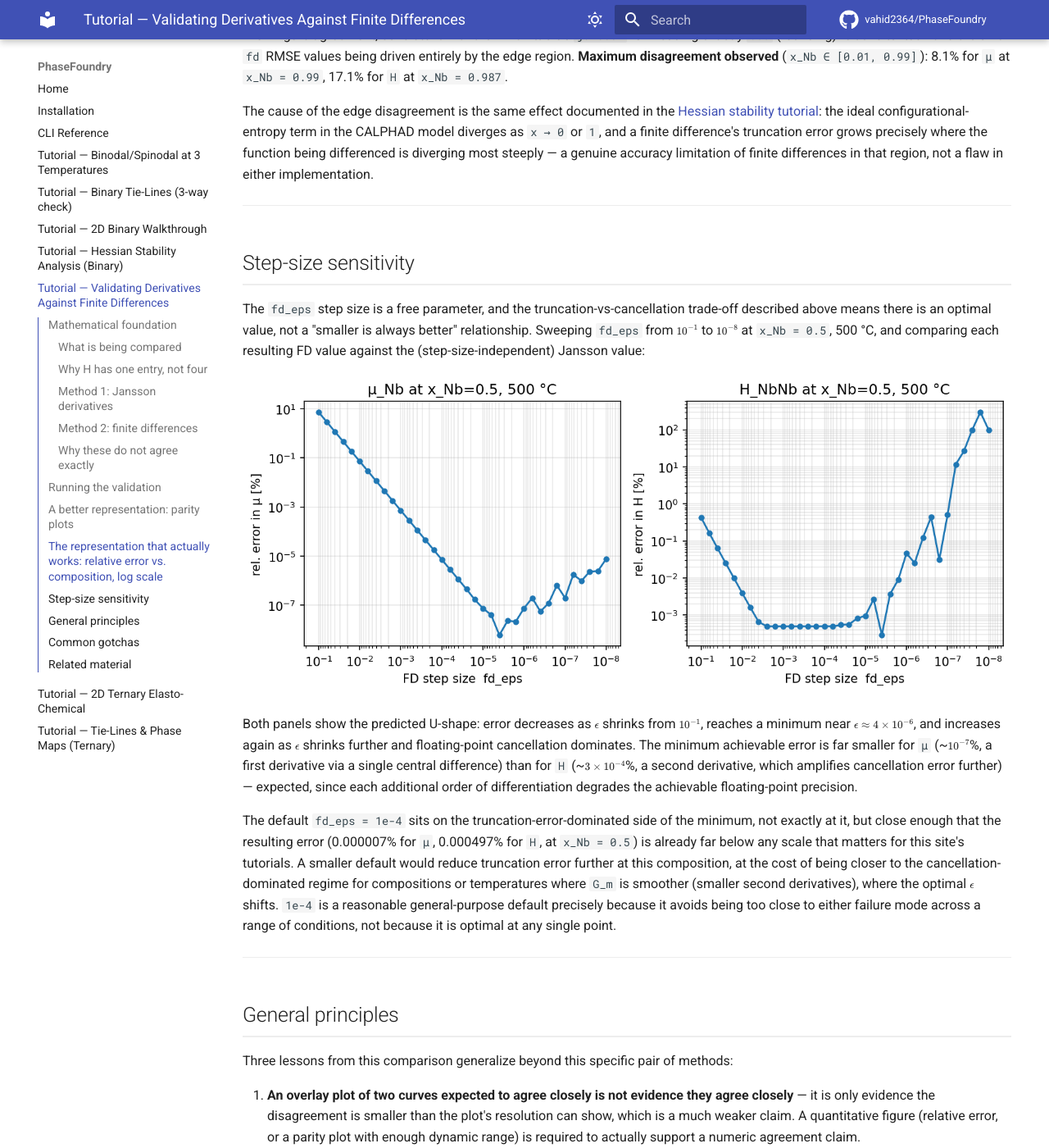
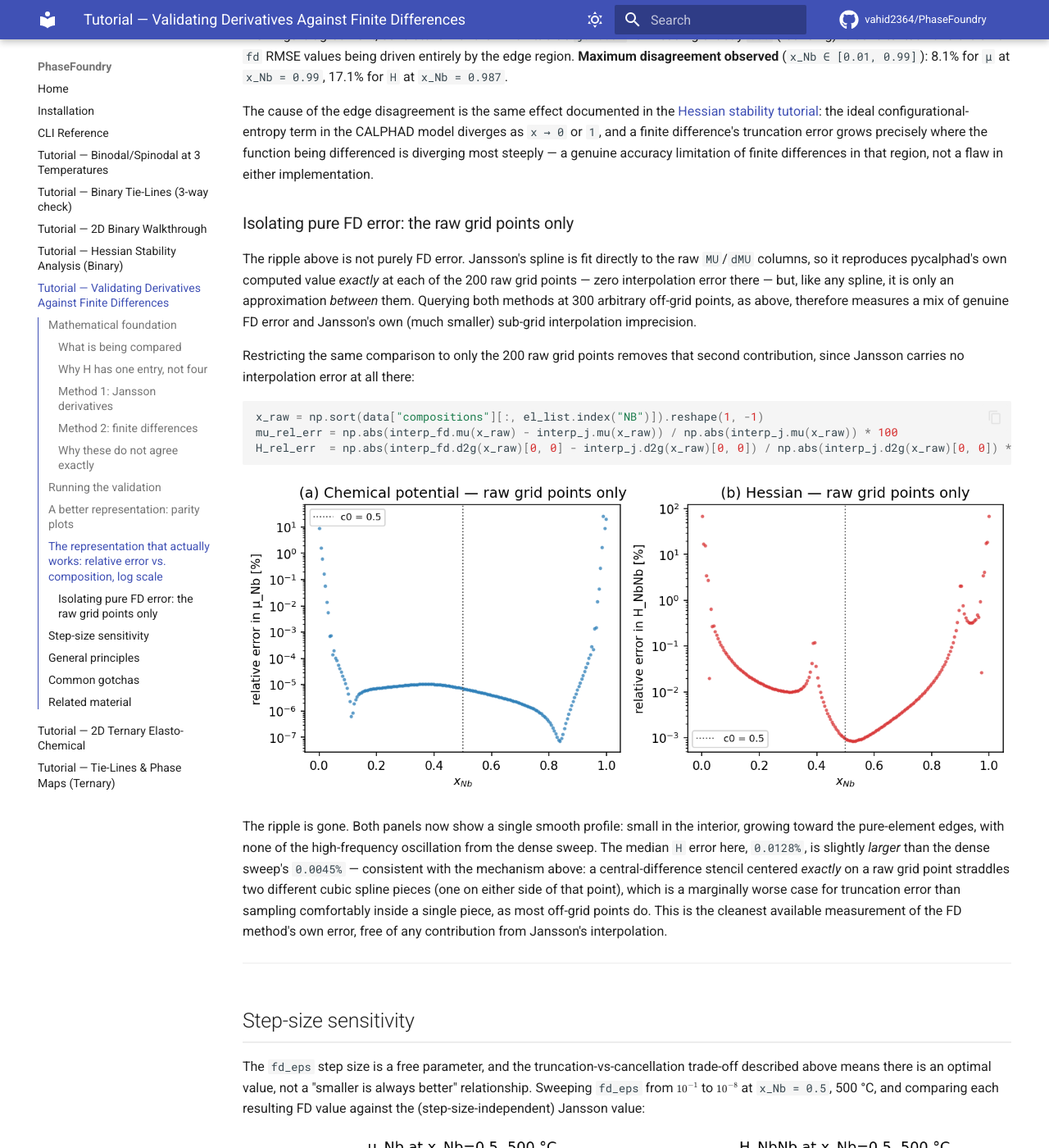
Before and after one commit to vahid2364/PhaseFoundry, an MkDocs documentation site: the page built from docs/tutorial_derivative_validation.md, in a window 1280 px wide and 1400 px high, scrolled down 5778 px. Shown: the whole window at 82% size. Built offline with MkDocs 1.6.1 and Material for MkDocs 9.7.7, drawn with Linux system fonts in a browser that asks for light colours; comment, search, counter and statistics services are not loaded.

Commit message:
Add relative-error figure restricted to raw CALPHAD grid points
Jansson's spline reproduces pycalphad's computed MU/dMU exactly at each
of the 200 raw grid points, so comparing FD against Jansson there (rather
than at arbitrary off-grid points) isolates FD's own error from
Jansson's much smaller sub-grid interpolation imprecision. The resulting
curve has none of the high-frequency ripple from the dense 300-point
sweep.

````diff
--- a/docs/tutorial_derivative_validation.md
+++ b/docs/tutorial_derivative_validation.md
@@ -295,6 +295,39 @@ where the function being differenced is diverging most steeply — a genuine
 accuracy limitation of finite differences in that region, not a flaw in
 either implementation.
 
+### Isolating pure FD error: the raw grid points only
+
+The ripple above is not purely FD error. Jansson's spline is fit directly
+to the raw `MU`/`dMU` columns, so it reproduces pycalphad's own computed
+value *exactly* at each of the 200 raw grid points — zero interpolation
+error there — but, like any spline, it is only an approximation *between*
+them. Querying both methods at 300 arbitrary off-grid points, as above,
+therefore measures a mix of genuine FD error and Jansson's own (much
+smaller) sub-grid interpolation imprecision.
+
+Restricting the same comparison to only the 200 raw grid points removes
+that second contribution, since Jansson carries no interpolation error at
+all there:
+
+```python
+x_raw = np.sort(data["compositions"][:, el_list.index("NB")]).reshape(1, -1)
+mu_rel_err = np.abs(interp_fd.mu(x_raw) - interp_j.mu(x_raw)) / np.abs(interp_j.mu(x_raw)) * 100
+H_rel_err  = np.abs(interp_fd.d2g(x_raw)[0, 0] - interp_j.d2g(x_raw)[0, 0]) / np.abs(interp_j.d2g(x_raw)[0, 0]) * 100
+```
+
+![Relative error between Jansson and FD, restricted to the 200 raw CALPHAD grid points only](images/tutorial_derivative_validation/04_relative_error_raw_grid_points.png)
+
+The ripple is gone. Both panels now show a single smooth profile: small
+in the interior, growing toward the pure-element edges, with none of the
+high-frequency oscillation from the dense sweep. The median `H` error
+here, `0.0128%`, is slightly *larger* than the dense sweep's `0.0045%` —
+consistent with the mechanism above: a central-difference stencil centered
+*exactly* on a raw grid point straddles two different cubic spline pieces
+(one on either side of that point), which is a marginally worse case for
+truncation error than sampling comfortably inside a single piece, as most
+off-grid points do. This is the cleanest available measurement of the FD
+method's own error, free of any contribution from Jansson's interpolation.
+
 ---
 
 ## Step-size sensitivity
````
Also changed, not shown: docs/images/tutorial_derivative_validation/04_relative_error_raw_grid_points.png (added).
